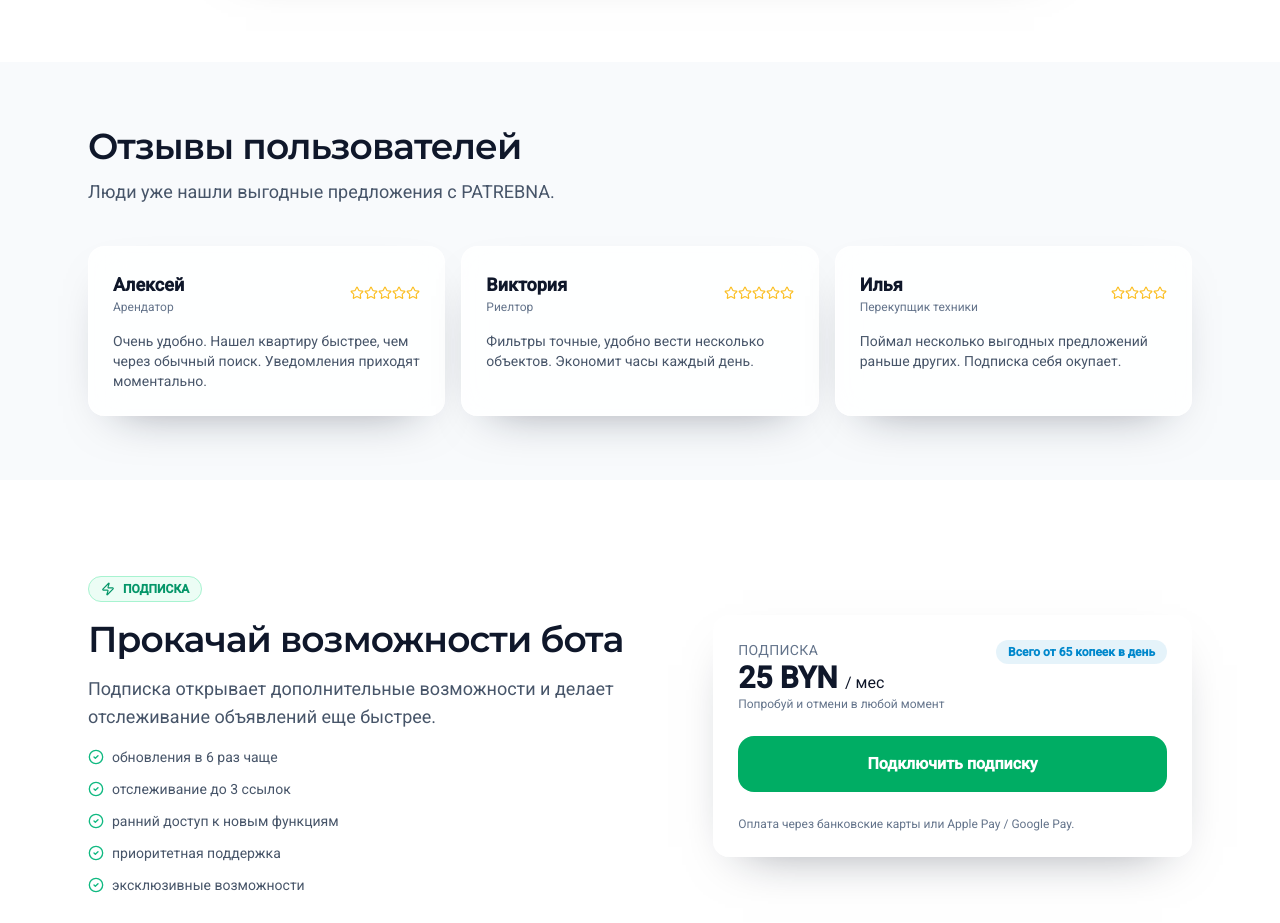
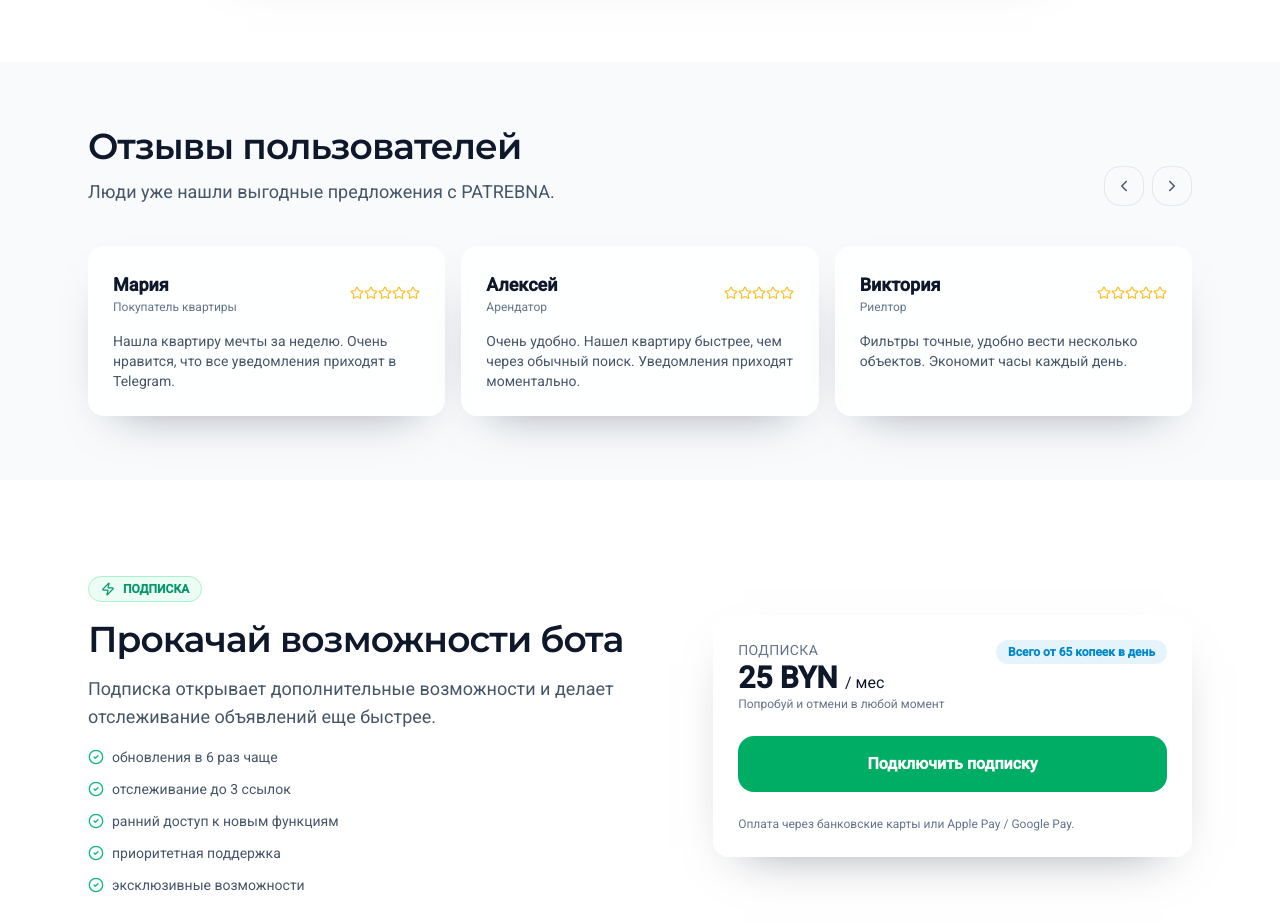
Before and after one commit to patrebna/landing, a React (Vite) app: page / in a window 1280 px wide. Shown: the part 2480-3403 px from the top of the page. Built offline with nearby package versions, Linux system fonts and the light colour scheme.

Commit message:
feat(ReviewsSection): добавлены новые отзывы и реализована навигация между ними

```diff
--- a/src/data/reviews.ts
+++ b/src/data/reviews.ts
@@ -1,4 +1,11 @@
 export const reviews = [
+  {
+    name: "Мария",
+    role: "Покупатель квартиры",
+    rating: 5,
+    comment:
+      "Нашла квартиру мечты за неделю. Очень нравится, что все уведомления приходят в Telegram.",
+  },
   {
     name: "Алексей",
     role: "Арендатор",
@@ -14,10 +21,59 @@ export const reviews = [
       "Фильтры точные, удобно вести несколько объектов. Экономит часы каждый день.",
   },
   {
+    name: "Дмитрий",
+    role: "Покупатель авто",
+    rating: 5,
+    comment:
+      "Сработало идеально: увидел объявление сразу и успел первым. Очень полезная штука.",
+  },
+  {
     name: "Илья",
     role: "Перекупщик техники",
     rating: 4,
     comment:
       "Поймал несколько выгодных предложений раньше других. Подписка себя окупает.",
   },
+  {
+    name: "Екатерина",
+    role: "Арендатор",
+    rating: 5,
+    comment:
+      "Фильтры по району и цене реально спасают. Никакого спама, только нужные предложения.",
+  },
+  {
+    name: "Сергей",
+    role: "Барахолка",
+    rating: 4,
+    comment:
+      "Для техники и гаджетов — топ. Уведомления приходят быстро, цена подписки адекватная.",
+  },
+  {
+    name: "Анна",
+    role: "Риелтор",
+    rating: 5,
+    comment:
+      "Подключила команду, очень удобно отслеживать сразу несколько районов.",
+  },
+  {
+    name: "Максим",
+    role: "Покупатель квартиры",
+    rating: 5,
+    comment:
+      "Реально экономит время. Один раз настроил фильтры и больше не заходишь на сайт.",
+  },
+  {
+    name: "Ольга",
+    role: "Перекупщик электроники",
+    rating: 5,
+    comment:
+      "Наконец-то успеваю покупать выгодные предложения раньше остальных.",
+  },
+  {
+    name: "Никита",
+    role: "Студент",
+    rating: 4,
+    comment:
+      "Нашел комнату быстро. Хотелось бы еще больше фильтров, но так уже супер.",
+  },
 ];
--- a/src/sections/ReviewsSection.tsx
+++ b/src/sections/ReviewsSection.tsx
@@ -1,27 +1,64 @@
+import { useMemo, useState } from "react";
 import { motion } from "framer-motion";
-import { Star } from "lucide-react";
+import { ChevronLeft, ChevronRight, Star } from "lucide-react";
 import { Card } from "@/components/ui/card";
 import { reviews } from "@/data/reviews";
 
 export default function ReviewsSection() {
+  const perPage = 3;
+  const totalPages = Math.ceil(reviews.length / perPage);
+  const [page, setPage] = useState(0);
+
+  const current = useMemo(() => {
+    const start = page * perPage;
+    return reviews.slice(start, start + perPage);
+  }, [page]);
+
+  const goPrev = () => {
+    setPage((prev) => (prev === 0 ? totalPages - 1 : prev - 1));
+  };
+
+  const goNext = () => {
+    setPage((prev) => (prev + 1) % totalPages);
+  };
+
   return (
     <section id="reviews" className="bg-slate-50 py-16 dark:bg-slate-950">
       <div className="mx-auto max-w-6xl px-4 md:px-6">
-        <div className="space-y-3">
-          <h2 className="section-title">Отзывы пользователей</h2>
-          <p className="section-subtitle">
-            Люди уже нашли выгодные предложения с PATREBNA.
-          </p>
+        <div className="flex flex-col gap-4 md:flex-row md:items-end md:justify-between">
+          <div className="space-y-3">
+            <h2 className="section-title">Отзывы пользователей</h2>
+            <p className="section-subtitle">
+              Люди уже нашли выгодные предложения с PATREBNA.
+            </p>
+          </div>
+          <div className="flex items-center gap-2">
+            <button
+              onClick={goPrev}
+              className="flex h-10 w-10 items-center justify-center rounded-xl border border-slate-200 text-slate-600 transition hover:border-brand-primary hover:text-brand-primary dark:border-slate-800 dark:text-slate-200"
+              aria-label="Предыдущие отзывы"
+            >
+              <ChevronLeft size={18} />
+            </button>
+            <button
+              onClick={goNext}
+              className="flex h-10 w-10 items-center justify-center rounded-xl border border-slate-200 text-slate-600 transition hover:border-brand-primary hover:text-brand-primary dark:border-slate-800 dark:text-slate-200"
+              aria-label="Следующие отзывы"
+            >
+              <ChevronRight size={18} />
+            </button>
+          </div>
         </div>
 
         <motion.div
+          key={page}
           initial={{ opacity: 0, y: 24 }}
           whileInView={{ opacity: 1, y: 0 }}
           viewport={{ once: true }}
           transition={{ duration: 0.5 }}
           className="mt-10 grid gap-4 md:grid-cols-3"
         >
-          {reviews.map((review) => (
+          {current.map((review) => (
             <Card key={review.name} className="glass-card">
               <div className="flex items-center justify-between">
                 <div>
```
